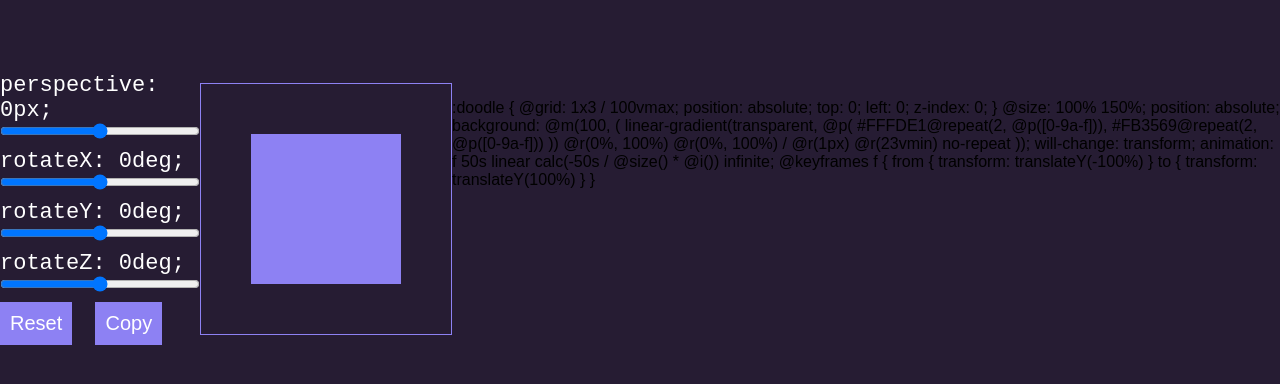
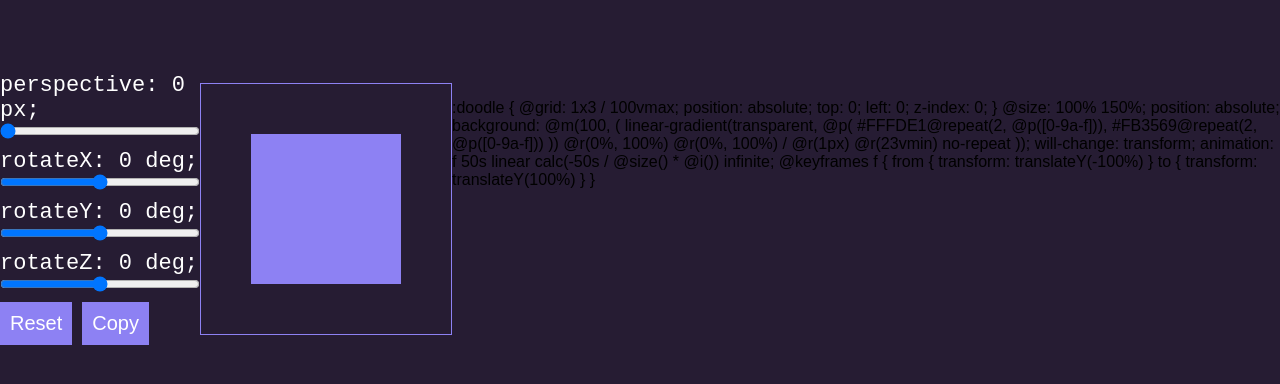
Before and after one commit to metalogica/vue-playground, a plain HTML site: page index.html in a window 1280 px wide. Shown: the part 256-640 px from the top of the page. Drawn offline with nearby package versions, Linux system fonts and the light colour scheme.

Commit message:
feat: toggle and data model

```diff
--- a/app.js
+++ b/app.js
@@ -0,0 +1,19 @@
+const vm = Vue.createApp({
+  data() {
+    return {
+      rotateX: 0,
+      rotateY: 0,
+      rotateZ: 0,
+      perspective: 0,
+    }
+  },
+  computed: {
+    boxStyle() {
+      return [
+        {
+          transform: `rotateX(${this.rotateX}deg) rotateY(${this.rotateY}deg) rotateZ(${this.rotateZ}deg) perspective(${this.perspective}px)`
+        }
+      ]
+    },
+  },
+}).mount('#app');
--- a/index.html
+++ b/index.html
@@ -12,17 +12,17 @@
     <main>
       <section class="settings">
         <div class="settings-container">
-          <label>perspective: 0px;</label>
-          <input type="range" min="0" max="999" />
+          <label>perspective: {{ perspective }} px;</label>
+          <input type="range" min="0" max="999" v-model="perspective" />
 
-          <label>rotateX: 0deg; </label>
-          <input type="range" min="-180" max="180" />
+          <label>rotateX: {{ rotateX  }} deg; </label>
+          <input type="range" min="-180" max="180" v-model="rotateX" />
 
-          <label>rotateY: 0deg; </label>
-          <input type="range" min="-180" max="180" />
+          <label>rotateY: {{ rotateY }} deg; </label>
+          <input type="range" min="-180" max="180" v-model="rotateY" />
 
-          <label>rotateZ: 0deg; </label>
-          <input type="range" min="-180" max="180" />
+          <label>rotateZ: {{ rotateZ }} deg; </label>
+          <input type="range" min="-180" max="180" v-model="rotateZ" />
 
           <button type="button">Reset</button>
           <button type="button">Copy</button>
@@ -30,7 +30,7 @@
       </section>
       <section class="output">
         <div class="box-container">
-          <div class="box"></div>
+          <div class="box" :style="boxStyle"></div>
         </div>
       </section>
     </main>
--- a/main.css
+++ b/main.css
@@ -69,6 +69,7 @@ button {
   outline: none;
   border: none;
   margin-right: 10px;
+  transform-style: preserve-3d;
 }
 
 label{
```
